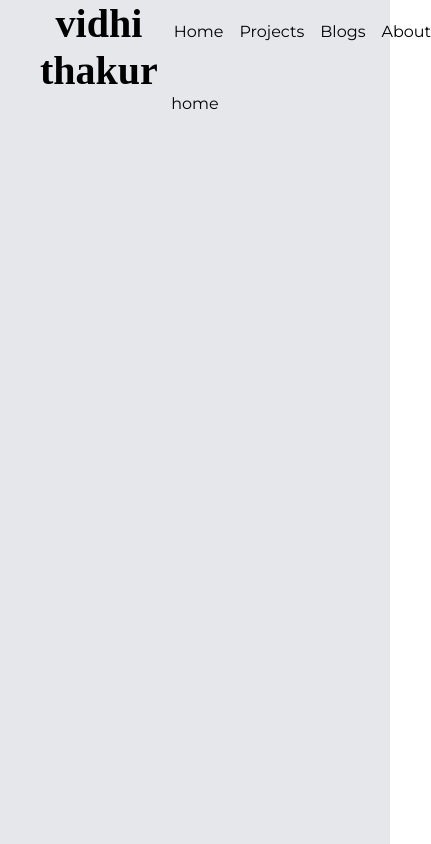
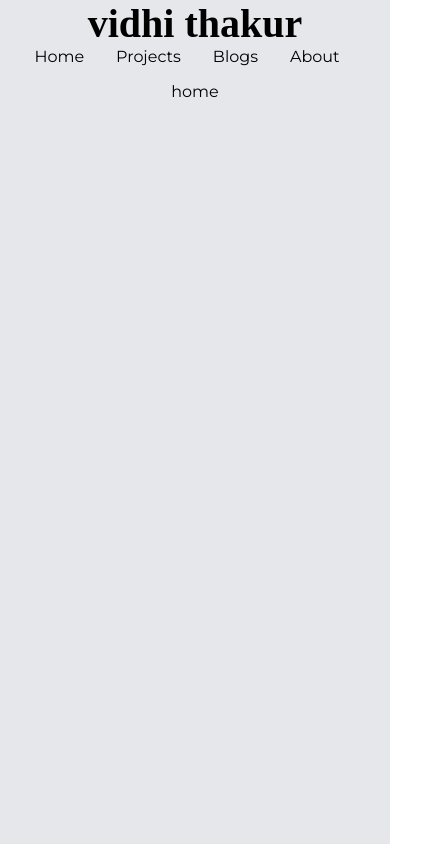
Before and after one commit to vidhi-thakur/My_portfolio, a React (Create React App) app in the folder my-portfolio/: page / in a window 390 px wide. Shown: the whole page, 431 px wide, since content can reach past the window. Built offline with nearby package versions, Linux system fonts and the light colour scheme; a web font is replaced by a local one.

Commit message:
feat: RESPONSIVE HEADER COMPONENT
added media queries to make header component responsive

```diff
--- a/my-portfolio/src/components/Header.css
+++ b/my-portfolio/src/components/Header.css
@@ -4,6 +4,7 @@
     justify-content: space-between;
     align-items: baseline;
     padding: 0px 2.5rem;
+    margin-bottom: 1rem;
 }
 .header-brand {
     font-family: 'MonteCarlo', cursive;
@@ -12,7 +13,22 @@
 }
 
 .nav-links {
-    margin-left: 1rem;
+    margin: 0px 1rem;
     color: black;
     text-decoration: none;
 }
+
+@media screen and (max-width: 650px) {
+    .header {
+        flex-direction: column;
+        padding: 0px;
+    }
+
+    .header-brand, .navigation-bar {
+        margin: auto;
+    }
+
+    .navigation-bar {
+        padding-inline-end: 1rem;
+    }
+}
```
